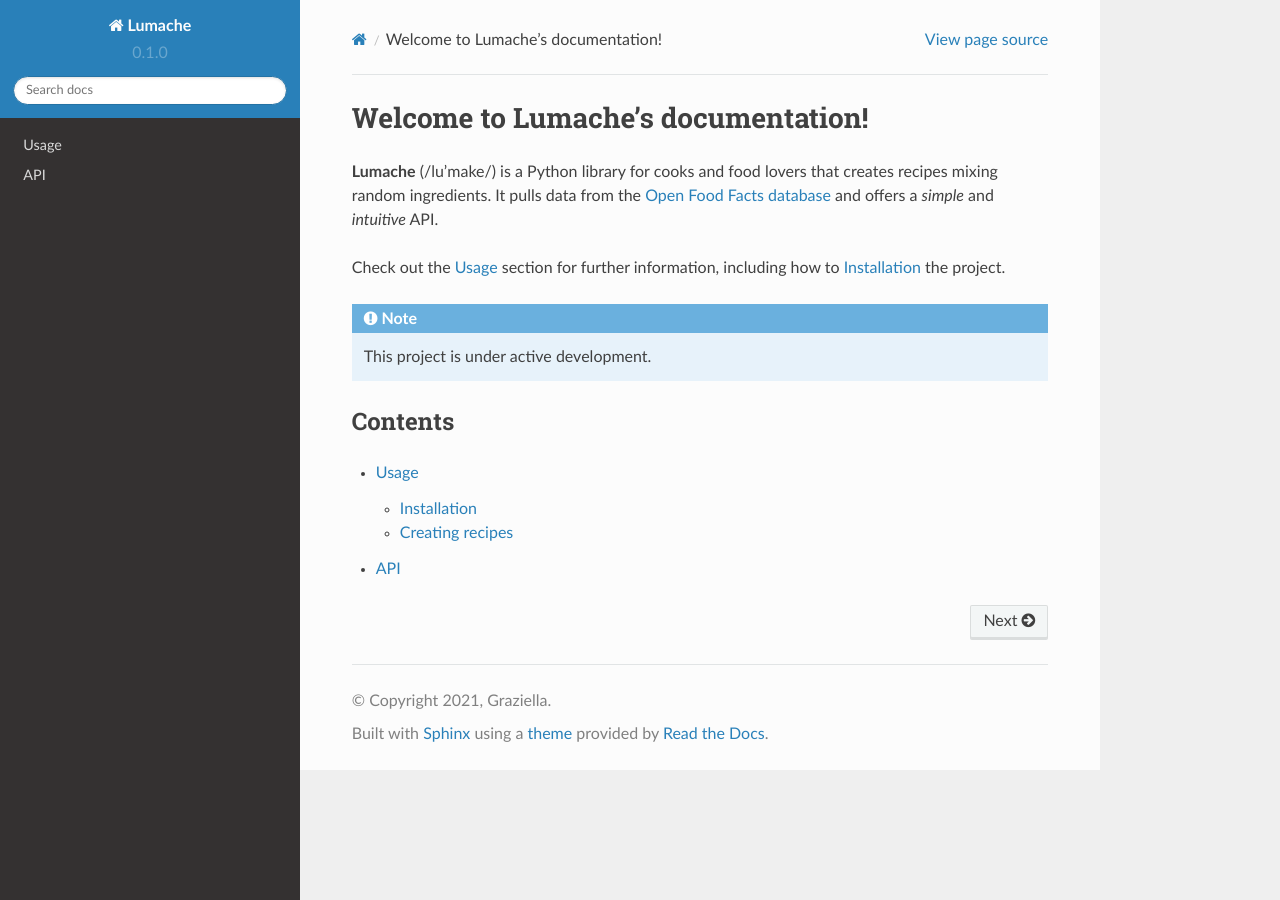
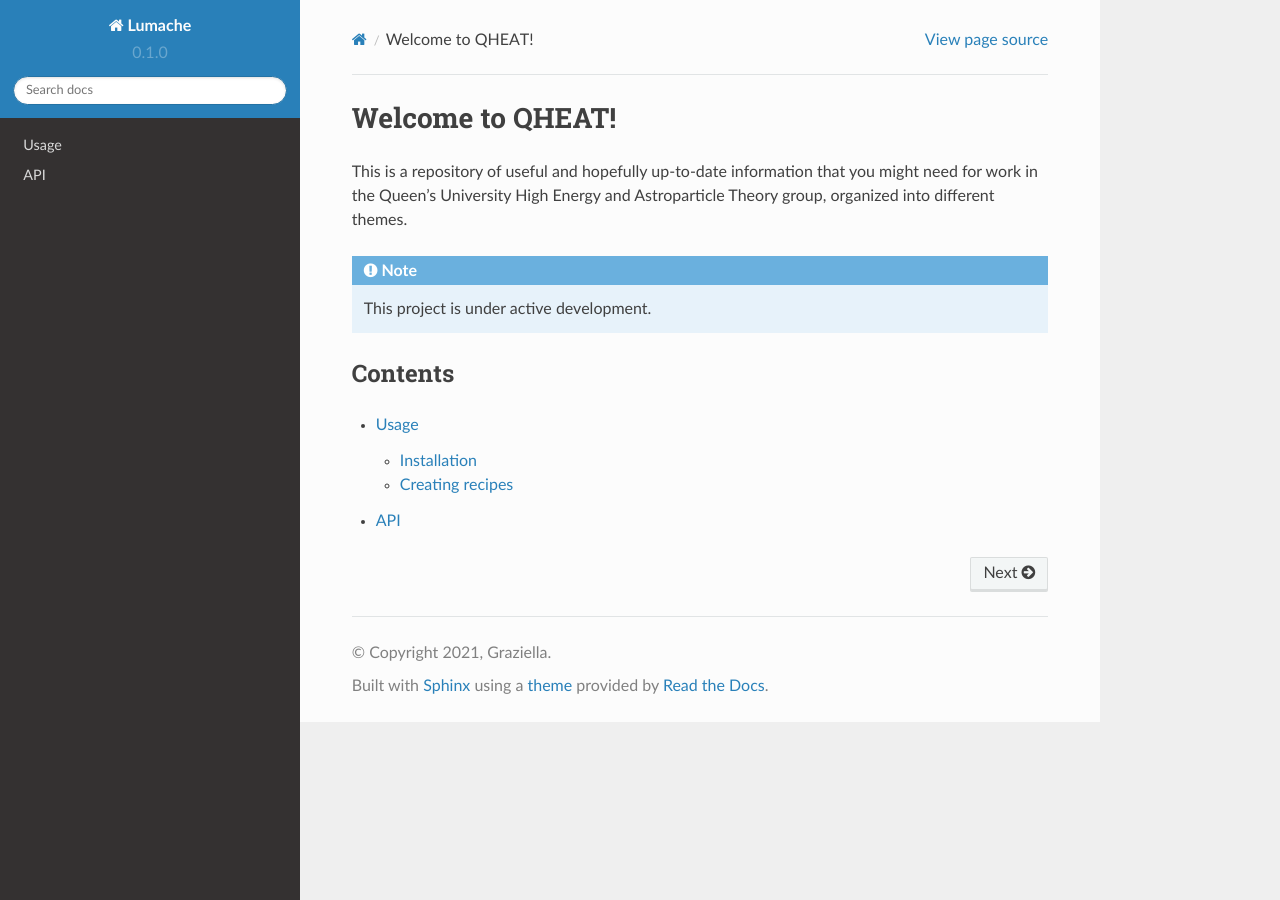
Before and after one commit to aaronvincent/QHEAT, a Sphinx documentation site: the page built from docs/source/index.rst, in a window 1280 px wide. Built offline with Sphinx 7.4.7 and the Read the Docs theme 2.0.0, drawn with Linux system fonts in a browser that asks for light colours.

Commit message:
Update index.rst

```diff
--- a/docs/source/index.rst
+++ b/docs/source/index.rst
@@ -1,13 +1,7 @@
-Welcome to Lumache's documentation!
+Welcome to QHEAT!
 ===================================
 
-**Lumache** (/lu'make/) is a Python library for cooks and food lovers
-that creates recipes mixing random ingredients.
-It pulls data from the `Open Food Facts database <https://world.openfoodfacts.org/>`_
-and offers a *simple* and *intuitive* API.
-
-Check out the :doc:`usage` section for further information, including
-how to :ref:`installation` the project.
+This is a repository of useful and hopefully up-to-date information that you might need for work in the Queen's University High Energy and Astroparticle Theory group, organized into different themes.
 
 .. note::
 
```
